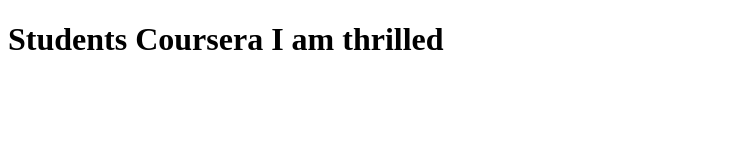
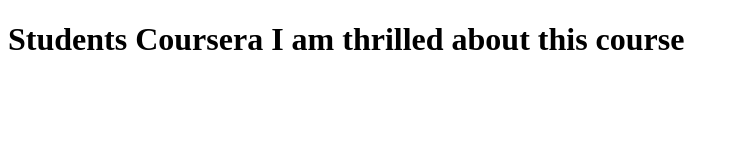
Before and after one commit to georgelai/Coursera-angularjs, a plain HTML site: page index.html in a window 1280 px wide. Shown: the whole page, without its empty margins (0-738 px from the left). Drawn offline with Linux system fonts and the light colour scheme.

Commit message:
The is the second file to save.

```diff
--- a/index.html
+++ b/index.html
@@ -4,7 +4,7 @@
 	<title>Cousera</title>
 </head>
 <body>
-<h1>Students Coursera I am thrilled</h1>
+<h1>Students Coursera I am thrilled about this course</h1>
 
 </body>
 </html>
```
